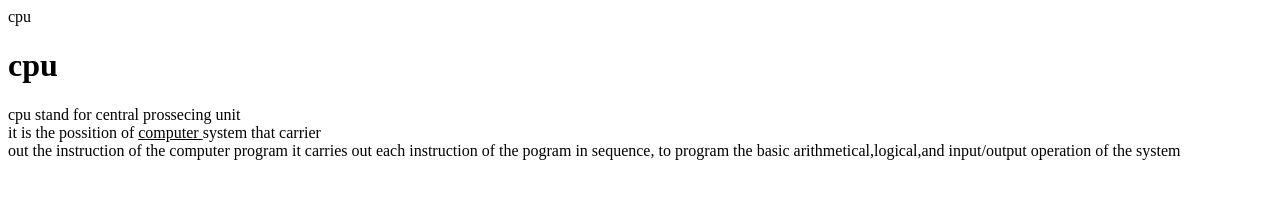
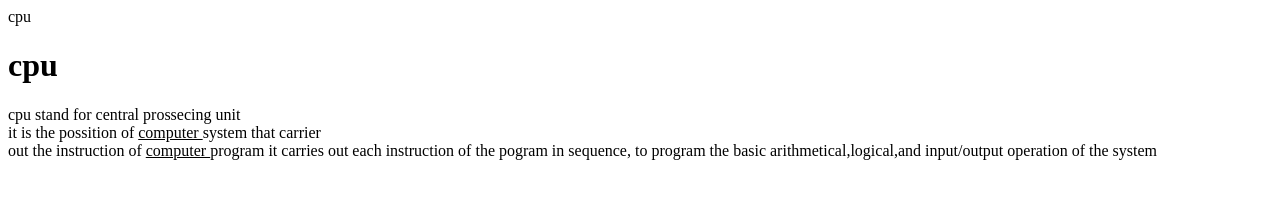
Before and after one commit to iamneo-production/dfdaaccdfcffadadaeccdfffebaeceaec, a website: page public/index.html in a window 1280 px wide. Drawn offline with Linux system fonts and the light colour scheme.

Commit message:
Backup Commit

```diff
--- a/public/index.html
+++ b/public/index.html
@@ -1,18 +1,13 @@
 <html>
     <head>
+
         <tittle>cpu</tittle>
         <h1>cpu</h1>
         <p>cpu stand for central prossecing unit<br>
             it is the possition of <u> computer </u> system that carrier<br>
-            out the instruction of the computer program
+            out the instruction of <u>computer </u>program
             it carries out each instruction of the pogram in sequence,
             to program the basic arithmetical,logical,and input/output operation of the system
             </p>
             </head>
             </html>
-
-
-        </tittle>
-
-
-    </head>
```
